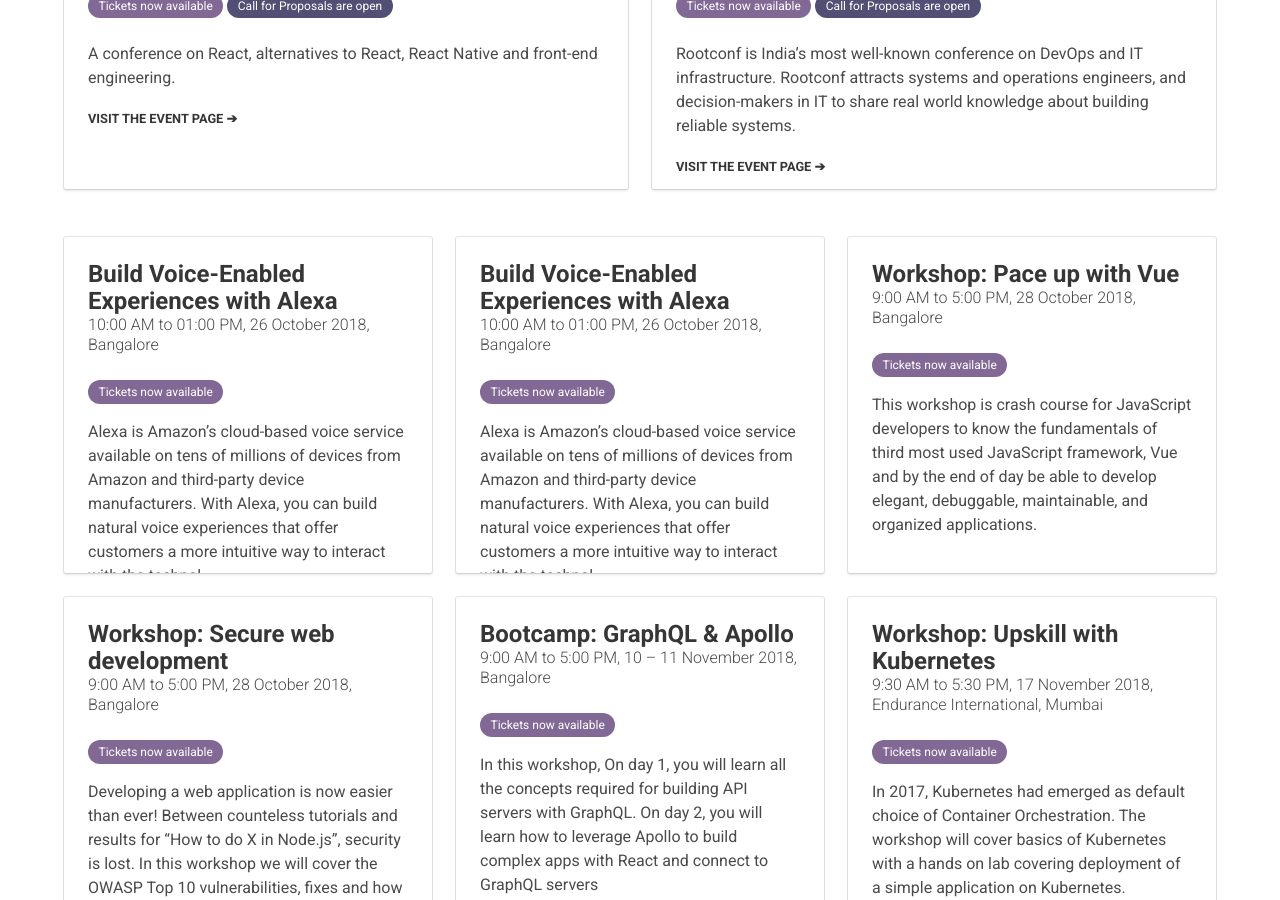
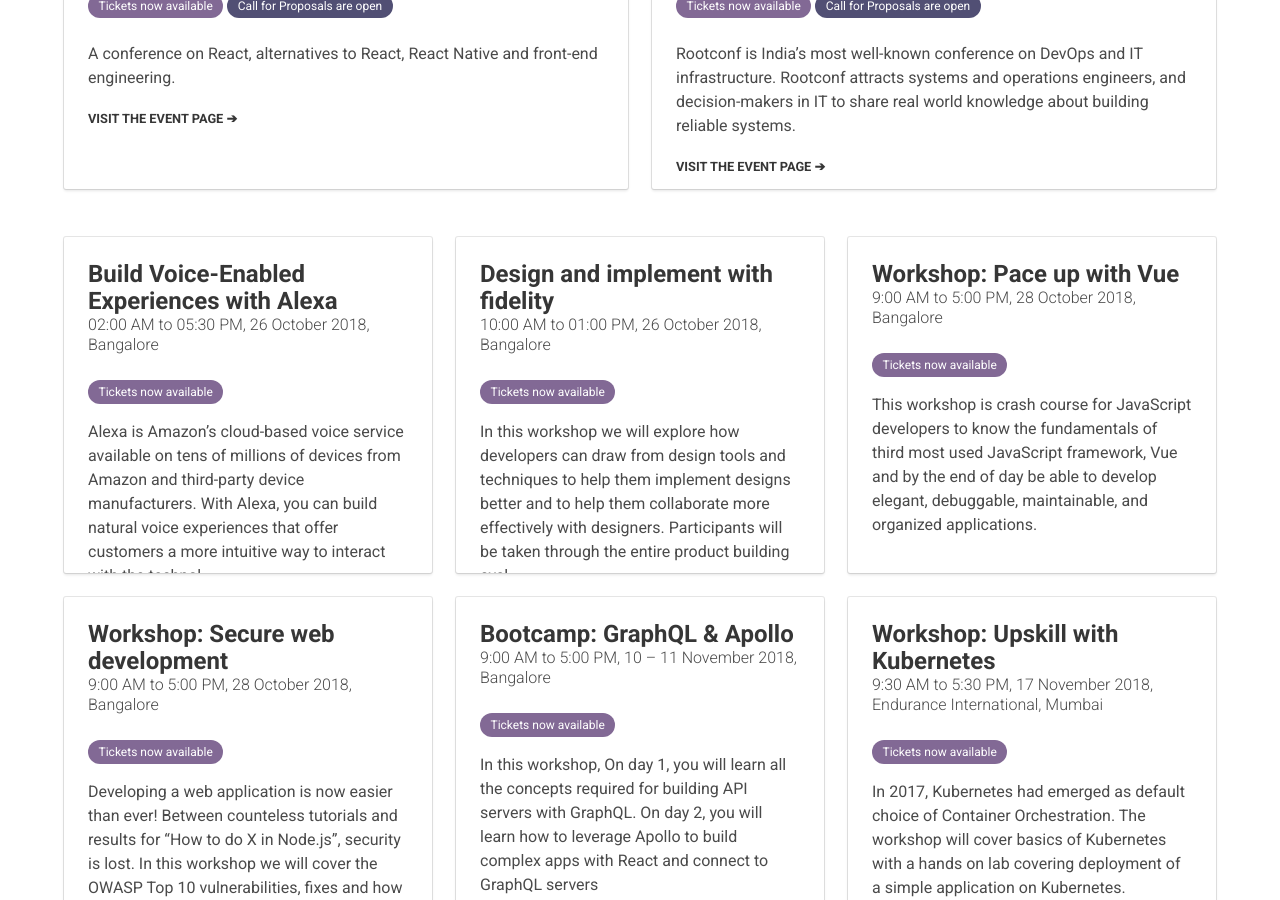
Before and after one commit to hasgeek/events, a Jekyll site: the page built from index.html, in a window 1280 px wide and 900 px high, scrolled down 947 px. Built offline with Jekyll 4.4.1, drawn with Linux system fonts in a browser that asks for light colours; some of the changed lines change nothing that is shown.

Commit message:
metarefresh workshop (#1100)

```diff
--- a/_jsfoo_events/2018-build-with-alexa.md
+++ b/_jsfoo_events/2018-build-with-alexa.md
@@ -2,7 +2,7 @@
 layout: workshop
 title: "Build Voice-Enabled Experiences with Alexa"
 subtitle: "Get deep-dive into future of voice-based experience"
-datelocation: "10:00 AM to 01:00 PM, 26 October 2018, Bangalore"
+datelocation: "02:00 AM to 05:30 PM, 26 October 2018, Bangalore"
 city: Bangalore
 start_time: 2018-10-26
 end_time: 2018-10-26
--- a/_metarefresh_events/2018-build-with-alexa.md
+++ /dev/null
@@ -1,83 +0,0 @@
----
-layout: workshop
-title: "Build Voice-Enabled Experiences with Alexa"
-subtitle: "Get deep-dive into future of voice-based experience"
-datelocation: "10:00 AM to 01:00 PM, 26 October 2018, Bangalore"
-city: Bangalore
-start_time: 2018-10-26
-end_time: 2018-10-26
-description: "Alexa is Amazon’s cloud-based voice service available on tens of millions of devices from Amazon and third-party device manufacturers. With Alexa, you can build natural voice experiences that offer customers a more intuitive way to interact with the technology they use every day."
-boxoffice_item_collection: '68d5da5b-959e-4984-b6b6-bd2f3c28145c'
-boxoffice_item_categories:
-  - name: workshop
-    title: Workshop
-    item_ids:
-      - b0074129-085d-4421-aa50-c7383c6ed5f0
-      - 17d9c90c-b6a9-4b80-ac04-1d6c836b56bd
-      - 88430997-d62d-41ba-a667-4528f4b04450
-      - 0d942c20-548b-4970-8de7-7cda26ce3806
-
-  - name: conference
-    title: Conference
-    item_ids:
-      - a409be67-2cee-4b32-bc30-fbd0f57d4629
-      - 1d908618-a1f7-4cf0-a441-fcb789c625e5
-      - 9dac2014-d893-4b64-a502-43e81c30694b
-
-  - name: merchandise
-    title: Merchandise
-    item_ids:
-      - 43896efc-c3d8-4495-9202-222bdf22a775
-
-venue:
-  label: NIMHANS Convention Centre, Bangalore.
-  lat: 12.943240
-  lng: 77.596911
-  google_maps_url: https://goo.gl/maps/K2LFmAcdrWB2
-
-instructors:
-- name: Sohan Maheshwar
-  image_url: https://images.hasgeek.com/embed/file/83d68d03ffd146b39fee77bef60e3ae3
-  website:
-    url:
-    label:
-  byline: Alexa Evangelist
-  bio: |
-    Sohan is an Alexa Evangelist at Amazon. His role involves inspiring and helping developers build incredible voice experiences using Alexa. Sohan has earlier worked as a developer evangelist for Gupshup and InMobi and has spoken at conferences around the world. In his spare time, you will find him either consuming pop culture or tossing a frisbee around.
-
-overview:
-  left_content: |
-
-    Alexa is Amazon’s cloud-based voice service available on tens of millions of devices from Amazon and third-party device manufacturers. With Alexa, you can build natural voice experiences that offer customers a more intuitive way to interact with the technology they use every day.
-
-    # Pre-Requisites
-
-    - Developers to carry their laptops or to be provided with Desktops to work on building skills
-    - Wi-Fi connectivity (to handle concurrent connections for all participants)
-    - Power strips for the laptops.
-    - Audio Video Projector, Microphone, training room style setup preferred for the venue.
-    - Amazon developer account and verified AWS account created in advance, so developers don’t spend time doing that in the workshop.
-
-  right_content: |
-
-    # Agenda
-
-    **10:00 AM - Intro to Alexa**
-
-    - The future of voice-based experiences
-    - Overview of Echo, Alexa, and the tools used to build Alexa skills.
-
-    **10:30 AM - Skill Building Basics**
-
-    - Intro to Intents, Slots, Samples
-    - Handling Requests with AWS Lambda and Node.JS
-    - Build your first skill:  https://alexa.design/factskill
-    - Certify and Publish your skill
-
-    **12:00 AM - Voice Design**
-
-    - The principles of Voice Design
-    - Best practices for engaging skills
-    - Brainstorming and flow diagrams
-    - Using the Skill Builder tool
----
--- /dev/null
+++ b/_metarefresh_events/2018-fidelity-workshop.md
@@ -0,0 +1,97 @@
+---
+layout: workshop
+title: "Design and implement with fidelity"
+subtitle: "Explore how to draw from design tools and implement designs better"
+datelocation: "10:00 AM to 01:00 PM, 26 October 2018, Bangalore"
+city: Bangalore
+start_time: 2018-10-26
+end_time: 2018-10-26
+description: "In this workshop we will explore how developers can draw from design tools and techniques to help them implement designs better and to help them collaborate more effectively with designers. Participants will be taken through the entire product building cycle, covering design, handover, implementation and iteration, all compressed into a span of a couple of hours."
+boxoffice_item_collection: '1f1f7364-f287-4ac9-9a6e-69146ec0d141'
+boxoffice_item_categories:
+  - name: workshop
+    title: Workshop
+    item_ids:
+      - 22d353f2-423e-4a67-b1b1-babd745a5c48
+
+  - name: conference
+    title: Conference
+    item_ids:
+      - 402c6c20-6fd8-4c4e-b3e2-d484253fe44e
+      - 4ae0ef5a-0c58-43e7-885d-d4cd3d3baccc
+      - f266dc70-f373-4254-ad82-284c28192e9b
+
+  - name: merchandise
+    title: Merchandise
+    item_ids:
+      - d1b117a4-ece3-44d2-b072-2b52fcefe6b5
+
+venue:
+  label: NIMHANS Convention Centre, Bangalore.
+  lat: 12.943240
+  lng: 77.596911
+  google_maps_url: https://goo.gl/maps/K2LFmAcdrWB2
+
+instructors:
+- name: Wolfram Thurm
+  image_url: https://images.hasgeek.com/embed/file/50cb2d007de24253bbd833961c64a2ec
+  website:
+    url:
+    label:
+  byline: Digital Designer, Uncommon
+  bio: |
+    Wolfram is a musician and designer from Germany. If he is not pushing around pixels he cycles, works with low value garbage recycling and teaches music. He studied product design at the Bauhaus university but has grown fond of digital design since he has become a part of uncommon about three years ago. He worked on apps for clients like Flipkart, OLX, GoJek and TCS.
+
+- name: Akshay
+  image_url: https://images.hasgeek.com/embed/file/50cb2d007de24253bbd833961c64a2ec
+  website:
+    url:
+    label:
+  byline: Product Designer, Uncommon
+  bio: |
+    Akshay is a product designer at Uncommon. He studied at Copenhagen Institute of Interaction Design, Denmark and National Institute of Design, India. He has worked on projects for clients like IKEA, Barclays and the Copenhagen Municipality and his work has been featured on Fast Company, Wired and The Creators Project.
+
+- name: Tanushree
+  image_url: https://images.hasgeek.com/embed/file/50cb2d007de24253bbd833961c64a2ec
+  website:
+    url:
+    label:
+  byline: Front-end developer, Uncommon
+  bio: |
+    Tanushree is a front-end developer at Uncommon. Previously she worked with Microsoft and Cognitive Match, and more recently with clients such as Shoonya Space and Black Baza Coffee. She studied Information Systems at UC Berkeley. She is a trained expressive arts therapist and runs spaces with an aim towards better emotional well-being and free expression using different arts.
+
+overview:
+  left_content: |
+    # Abstract
+    Well crafted details require a process that prevents design details from getting lost in translation to code. Designers often see a considerable gap between their specifications and the developers’ implementation. Similarly, developers often complain about missing details and unclear inputs from designers. These are outcomes of a mismatch between the languages that designers and developers speak and their understanding of each other’s domains, which leads to poorly crafted products.
+
+    In this workshop we will explore how developers can draw from design tools and techniques to help them implement designs better and to help them collaborate more effectively with designers. Participants will be taken through the entire product building cycle, covering design, handover, implementation and iteration, all compressed into a span of a couple of hours.
+
+    # Pre-Requisites
+
+    - A Mac computer with Sketch installed. There is a 14 day free trial available.
+    - Zeplin, can also be accessed via the browser.
+    - A code editor of your choice.
+    - A reliable and fast internet connection.
+
+  right_content: |
+
+    # Outline
+
+    **Design (1–2 hours)**
+
+    In the first part of the workshop, we will design a simple progressive web app. We will start by defining the functionality and then jump into Sketch to learn the fundamental principles, techniques and best practices of things like colour, typography, layout, information hierarchy, using symbols and making designs responsive.
+
+    **Handover (30 minutes)**
+
+    In the handover stage, we will export out designs to Zeplin to generate specifications and style guides that are easy to understand, change and maintain.
+
+    **Implementation (2–3 hours)**
+
+    We will build upon the pre-shared boilerplate code with the participants and code the front-end part of the application. We will address each design aspect introduced earlier and translate it into code to match the design to the highest fidelity. At the end, we will have a responsive web-app written in HTML, CSS (Sass) and JavaScript that exactly matches the design intent.
+
+    **Iteration (30 minutes)**
+
+    In the real world, a digital product is never done. In the final stage of this workshop, we will make design changes in our app, without breaking the existing code.
+
+---
```
